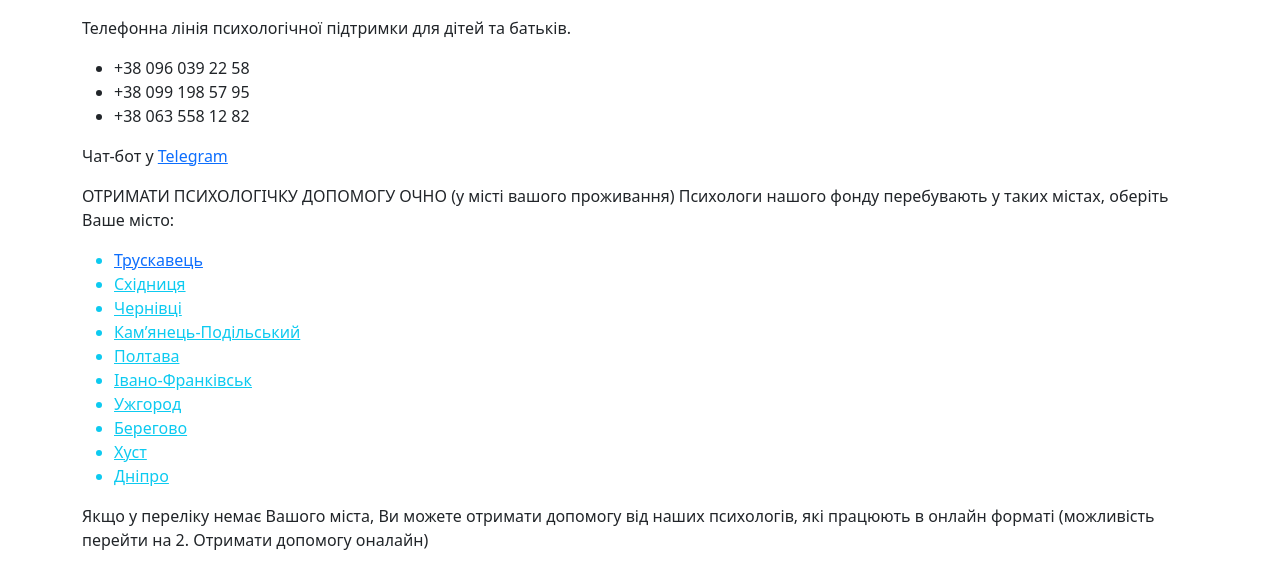
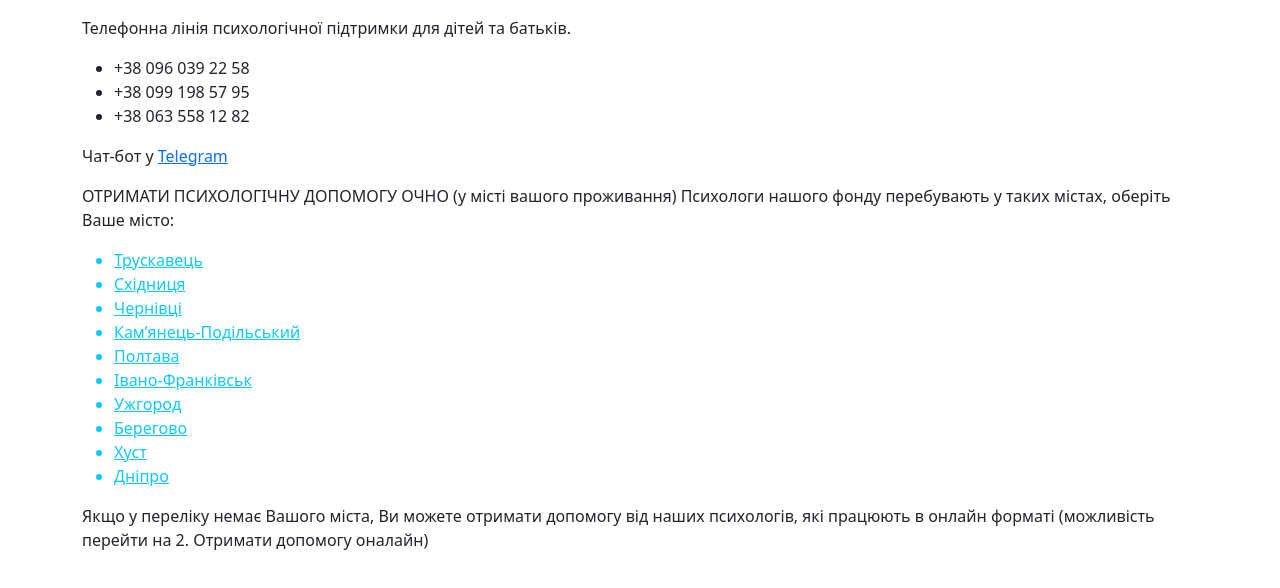
Before and after one commit to SigmaCorezoid/phprogram, a plain HTML site: page index.html in a window 1280 px wide. Shown: the part 170-758 px from the top of the page. Drawn offline with nearby package versions, Linux system fonts and the light colour scheme.

Commit message:
Update index.html

```diff
--- a/index.html
+++ b/index.html
@@ -24,10 +24,10 @@ body {background-color: powderblue;}
 <p>Чат-бот у <a href="https://t.me/kidsMentalHelpBot">Telegram</a></p>
 
   <p>
-ОТРИМАТИ ПСИХОЛОГІЧКУ ДОПОМОГУ ОЧНО (у місті вашого проживання)
+ОТРИМАТИ ПСИХОЛОГІЧНУ ДОПОМОГУ ОЧНО (у місті вашого проживання)
 Психологи нашого фонду перебувають у таких містах, оберіть Ваше місто:</p>
 <ul class="link-info">
-<li><a href="https://forms.gle/fSUxtbt7PPjLoLWe9">Трускавець</a></li>
+<li><a href="https://forms.gle/fSUxtbt7PPjLoLWe9" class="link-info">Трускавець</a></li>
 <li><a href="https://forms.gle/Ugq1JJaTFz11uxVj8" class="link-info">Східниця</a></li>
 <li><a href="https://forms.gle/GMiQ6x7cB6hGQzSm8" class="link-info">Чернівці</a></li>
 <li><a href="https://forms.gle/4vVc2nFYDJk5Ey4i6" class="link-info">Кам’янець-Подільський</a></li>
```
